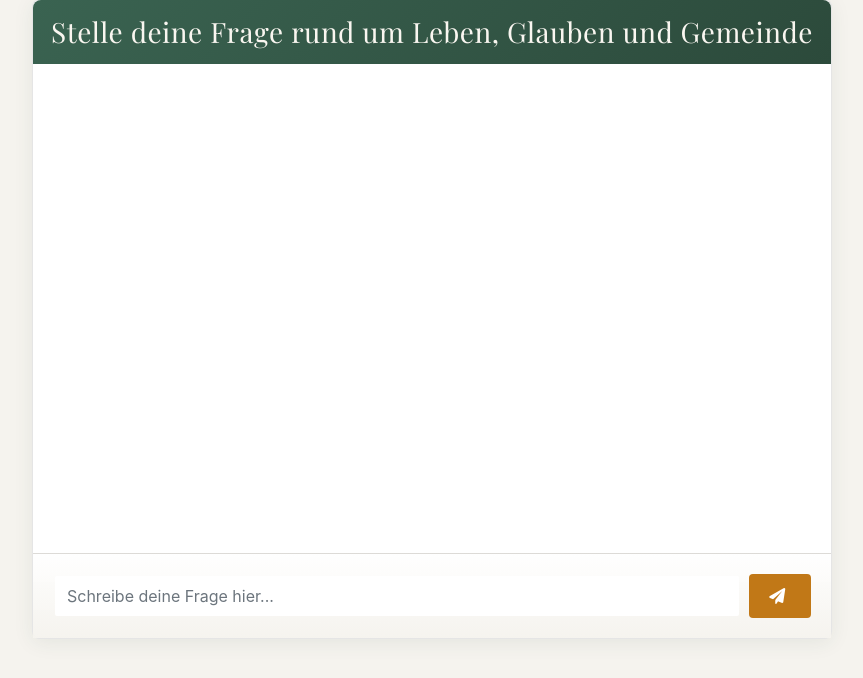
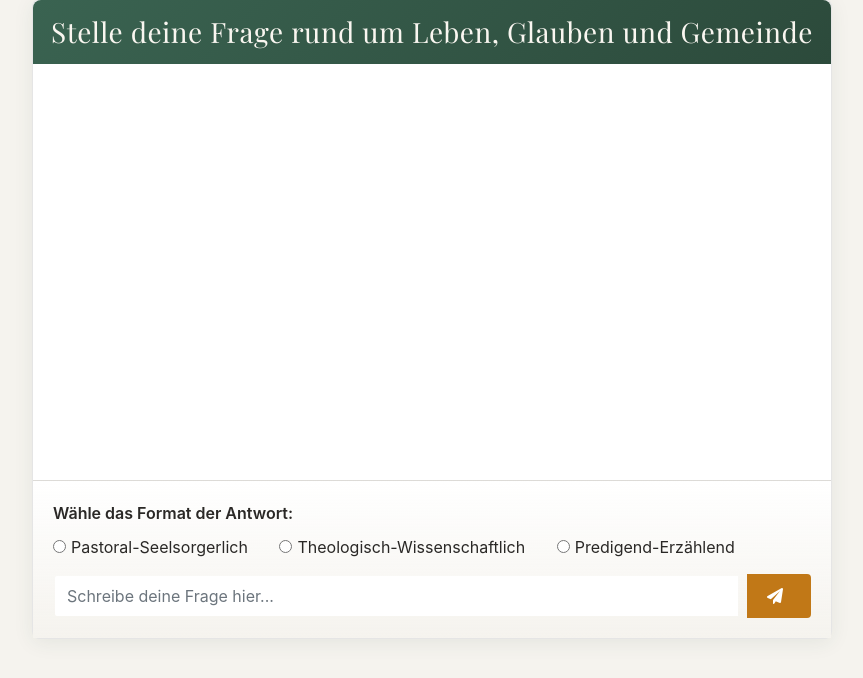
Before and after one commit to FritzSavira/ama_browser, a Flask app: page / in a window 1280 px wide. Shown: the part 51-729 px from the top of the page, without its empty margins (208-1071 px from the left). Run offline with Flask 3, Linux system fonts and the light colour scheme; some libraries are stand-ins or nearby versions; some web fonts are replaced.

Commit message:
Auswahlmöglichkeit von drei Agenten hinzu. Pastoral-Seelsorgerlich = prompt_pastor, Theologisch-Wissenschaftlich = prompt_theologe, Predigend-Erzählend = prompt_prediger

```diff
--- a/app/main.py
+++ b/app/main.py
@@ -50,35 +50,35 @@ straico_api_key = os.getenv('STRAICO_API_KEY')
 executor = ThreadPoolExecutor(max_workers=3)
 
 
-def process_tags_and_logging(antwort_markdown: str, frage: str, reply: Dict):
-    """Verarbeitet Tags und Logging asynchron nach der Hauptantwort."""
+def process_tags_and_logging(antwort_markdown: str, frage: str, reply: Dict, prompt_text: str):
+    """Processes tags and logging asynchronously after the main answer."""
     try:
-        # Tags generieren
+        # Generate tags
         reply_tags = ChatService.generate_tags(antwort_markdown)
         tags = reply_tags['completion']['choices'][0]['message']['content']
-        # JSON-Struktur aus dem String extrahieren
+        # Extract JSON structure from the string
         tags = re.search(r'\{[^{}]*(?:\{[^{}]*\}[^{}]*)*\}', tags).group()
 
-        # Log speichern
-        LoggingService.save_log(frage, prompt_pastor, reply, tags)
+        # Save log
+        LoggingService.save_log(frage, prompt_text, reply, tags)
 
-        logger.info(f"Tags und Logging erfolgreich verarbeitet für Frage: {frage[:50]}...")
+        logger.info(f"Tags and logging successfully processed for question: {frage[:50]}...")
     except Exception as e:
-        logger.error(f"Fehler bei der Tag-Verarbeitung und Logging: {str(e)}")
+        logger.error(f"Error in tag processing and logging: {str(e)}")
 
 
 
 
 class ChatService:
     @staticmethod
-    def generate_reply(frage: str) -> Dict:
-        """Generiert eine KI-Antwort auf die gegebene Frage."""
+    def generate_reply(frage: str, prompt_text: str) -> Dict:
+        """Generates an AI answer to the given question using the specified prompt."""
         try:
             with straico_client(API_KEY=straico_api_key) as client:
-                reply = client.prompt_completion(ANTWORT_LLM, prompt_pastor + frage)
+                reply = client.prompt_completion(ANTWORT_LLM, prompt_text + frage)
                 return reply
         except Exception as e:
-            logger.error(f"Fehler bei der Antwortgenerierung: {str(e)}")
+            logger.error(f"Error generating reply: {str(e)}")
             raise
 
     @staticmethod
@@ -163,21 +163,35 @@ def index():
 
 @app.route('/ask', methods=['POST'])
 def ask():
-    """Verarbeitet Fragen und generiert Antworten."""
+    """Processes questions and generates answers."""
     try:
         data = request.get_json()
         frage = data.get('frage', '')
+        agent = data.get('agent', '')
 
         if not frage:
             return jsonify({'antwort': 'Keine Frage gestellt.'}), 400
+        if not agent:
+            return jsonify({'antwort': 'Kein Agent ausgewählt.'}), 400
 
-        reply = ChatService.generate_reply(frage)
+        # Map the agent to the appropriate prompt
+        if agent == 'pastoral-seelsorgerlich':
+            prompt_text = prompt_pastor
+        elif agent == 'theologisch-wissenschaftlich':
+            prompt_text = prompt_theologe
+        elif agent == 'predigend-erzählend':
+            prompt_text = prompt_prediger
+        else:
+            return jsonify({'antwort': 'Ungültiger Agent ausgewählt.'}), 400
+
+        # Generate reply using the appropriate prompt
+        reply = ChatService.generate_reply(frage, prompt_text)
         antwort_markdown = (reply['completion']['choices'][0]['message']['content']
-                          + ANTWORT_FOOTER)
+                            + ANTWORT_FOOTER)
         antwort_html = ChatService.convert_markdown_to_html(antwort_markdown)
 
-        # Asynchrone Verarbeitung von Tags und Logging starten
-        executor.submit(process_tags_and_logging, antwort_markdown, frage, reply)
+        # Asynchronous processing of tags and logging
+        executor.submit(process_tags_and_logging, antwort_markdown, frage, reply, prompt_text)
 
         return jsonify({
             'antwort': antwort_html,
@@ -185,8 +199,8 @@ def ask():
             'frage': frage
         })
     except Exception as e:
-        logger.error(f"Fehler in /ask: {str(e)}")
-        return jsonify({'error': 'Interner Server-Fehler'}), 500
+        logger.error(f"Error in /ask: {str(e)}")
+        return jsonify({'error': 'Internal Server Error'}), 500
 
 
 @app.route('/feedback', methods=['POST'])
--- a/static/css/style.css
+++ b/static/css/style.css
@@ -110,6 +110,28 @@ body {
     font-family: 'Courier New', Courier, monospace;
     color: #2C3E2E;
 }
+
+/* Stil für das Feldset in der Chat-Eingabe */
+.chat-input fieldset {
+    margin-bottom: 15px;
+}
+
+.chat-input legend {
+    font-size: 1rem;
+    margin-bottom: 10px;
+    font-weight: 600;
+    color: var(--text-dark);
+}
+
+.form-check-input {
+    margin-right: 5px;
+}
+
+.form-check-label {
+    margin-right: 15px;
+    font-weight: 400;
+}
+
 
 /* Download-Button anpassen */
 #download_md {
--- a/static/js/main.js
+++ b/static/js/main.js
@@ -17,7 +17,26 @@ document.addEventListener('DOMContentLoaded', () => {
      */
     frageForm.addEventListener('submit', async (e) => {
         e.preventDefault();
+
+        // Erfassen der Frage
         const frageInput = document.getElementById('frage').value;
+
+        // Erfassen des ausgewählten Agenten
+        const agentInput = document.querySelector('input[name="agent"]:checked');
+
+        // Überprüfen, ob eine Frage eingegeben wurde
+        if (frageInput.trim() === '') {
+            alert('Bitte gib eine Frage ein.');
+            return;
+        }
+
+        // Überprüfen, ob ein Agent ausgewählt wurde
+        if (!agentInput) {
+            alert('Bitte wählen Sie einen Agenten aus.');
+            return;
+        }
+
+        const agentValue = agentInput.value;
 
         // Überprüfen, ob die Frage nicht leer ist
         if (frageInput.trim() === '') {
@@ -61,7 +80,7 @@ document.addEventListener('DOMContentLoaded', () => {
                 headers: {
                     'Content-Type': 'application/json'
                 },
-                body: JSON.stringify({ frage: frageInput })
+                body: JSON.stringify({ frage: frageInput, agent: agentValue })
             });
 
             // Ladeintervall stoppen
--- a/templates/index.html
+++ b/templates/index.html
@@ -32,16 +32,37 @@
             <span class="ml-2">Frage und Antwort herunterladen</span>
         </button>
         <!-- Eingabebereich für neue Fragen -->
-        <div class="chat-input">
-            <form id="frageForm" class="d-flex">
-                <input type="text" id="frage" name="frage" required class="form-control" placeholder="Schreibe deine Frage hier...">
+<div class="chat-input">
+    <form id="frageForm" class="d-flex flex-column">
+        <!-- Agenten-Auswahl -->
+        <fieldset class="form-group">
+            <legend>Wähle das Format der Antwort:</legend>
+            <div class="form-check form-check-inline">
+                <input class="form-check-input" type="radio" name="agent" id="agent_pastoral" value="pastoral-seelsorgerlich" required>
+                <label class="form-check-label" for="agent_pastoral">Pastoral-Seelsorgerlich</label>
+            </div>
+            <div class="form-check form-check-inline">
+                <input class="form-check-input" type="radio" name="agent" id="agent_theologisch" value="theologisch-wissenschaftlich">
+                <label class="form-check-label" for="agent_theologisch">Theologisch-Wissenschaftlich</label>
+            </div>
+            <div class="form-check form-check-inline">
+                <input class="form-check-input" type="radio" name="agent" id="agent_predigend" value="predigend-erzählend">
+                <label class="form-check-label" for="agent_predigend">Predigend-Erzählend</label>
+            </div>
+        </fieldset>
+        <!-- Frageingabe -->
+        <div class="input-group">
+            <input type="text" id="frage" name="frage" required class="form-control" placeholder="Schreibe deine Frage hier...">
+            <div class="input-group-append">
                 <!-- Sende-Button  -->
                 <button type="submit" class="btn btn-primary ml-2">
                     <i class="fas fa-paper-plane"></i>
                     <span class="d-none d-sm-inline ml-2"></span>
                 </button>
-            </form>
+            </div>
         </div>
+    </form>
+</div>
     </div>
 
     <!-- Einbinden von jQuery und Bootstrap JS über CDN -->
```
Also changed, not shown: app/prompt.py (+74 -27 lines).
